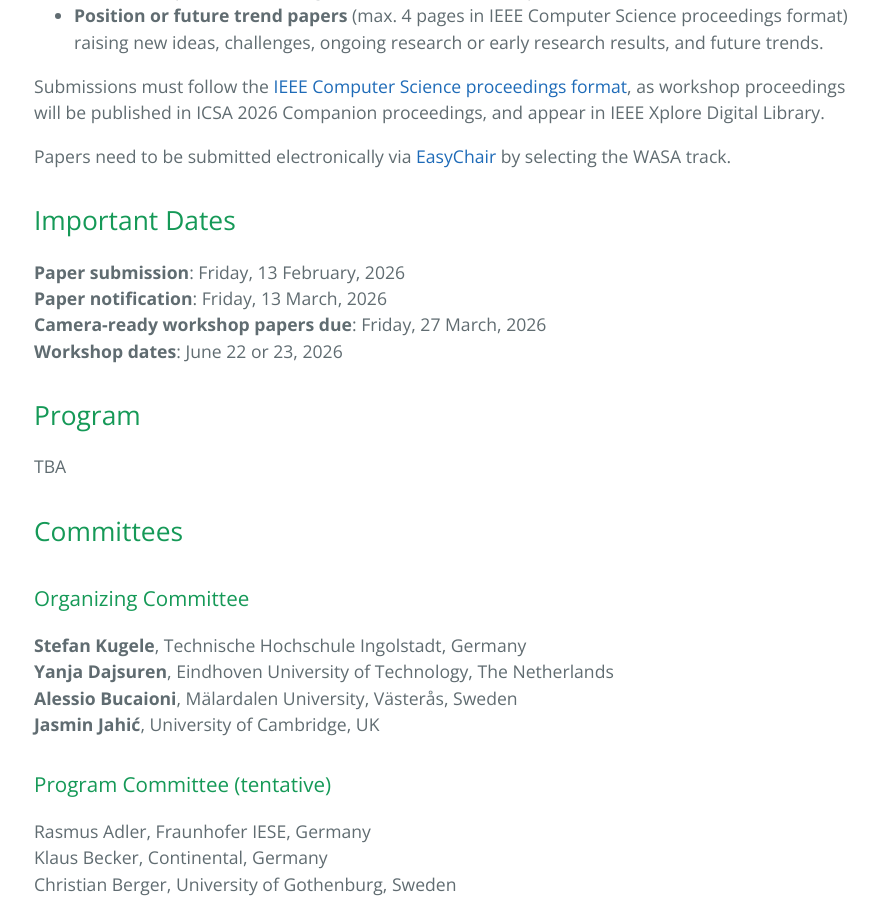
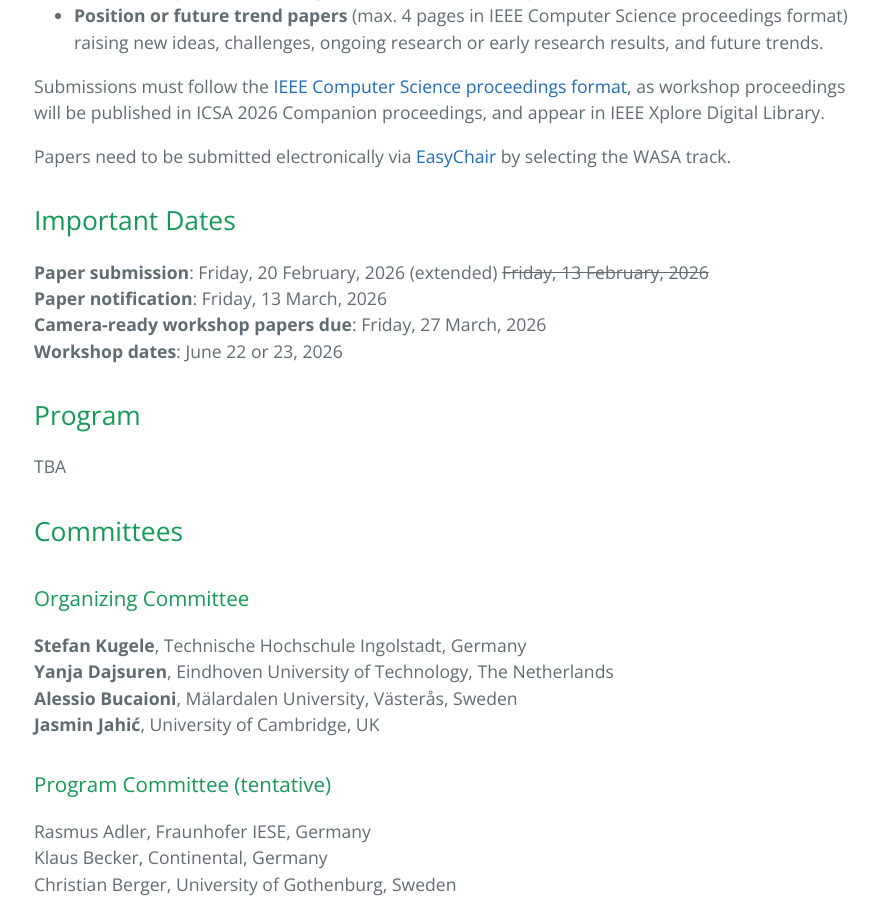
Before and after one commit to WASA-Workshop/2026, a Jekyll site: the page built from index.md, in a window 1280 px wide and 900 px high, scrolled down 2032 px. Shown: the whole window, without its empty margins (190-1068 px from the left). Built offline with Jekyll 4.4.1, drawn with Linux system fonts in a browser that asks for light colours; our own code applies the rules of GitHub Pages for plain Markdown files.

Commit message:
Update index.md

```diff
--- a/index.md
+++ b/index.md
@@ -45,7 +45,7 @@ Papers need to be submitted electronically via [EasyChair](https://easychair.org
 
 
 ## Important Dates
-**Paper submission**: Friday, 13 February, 2026\
+**Paper submission**: Friday, 20 February, 2026 (extended) ~~Friday, 13 February, 2026~~\
 **Paper notification**: Friday, 13 March, 2026\
 **Camera-ready workshop papers due**: Friday, 27 March, 2026\
 **Workshop dates**: June 22 or 23, 2026
```
